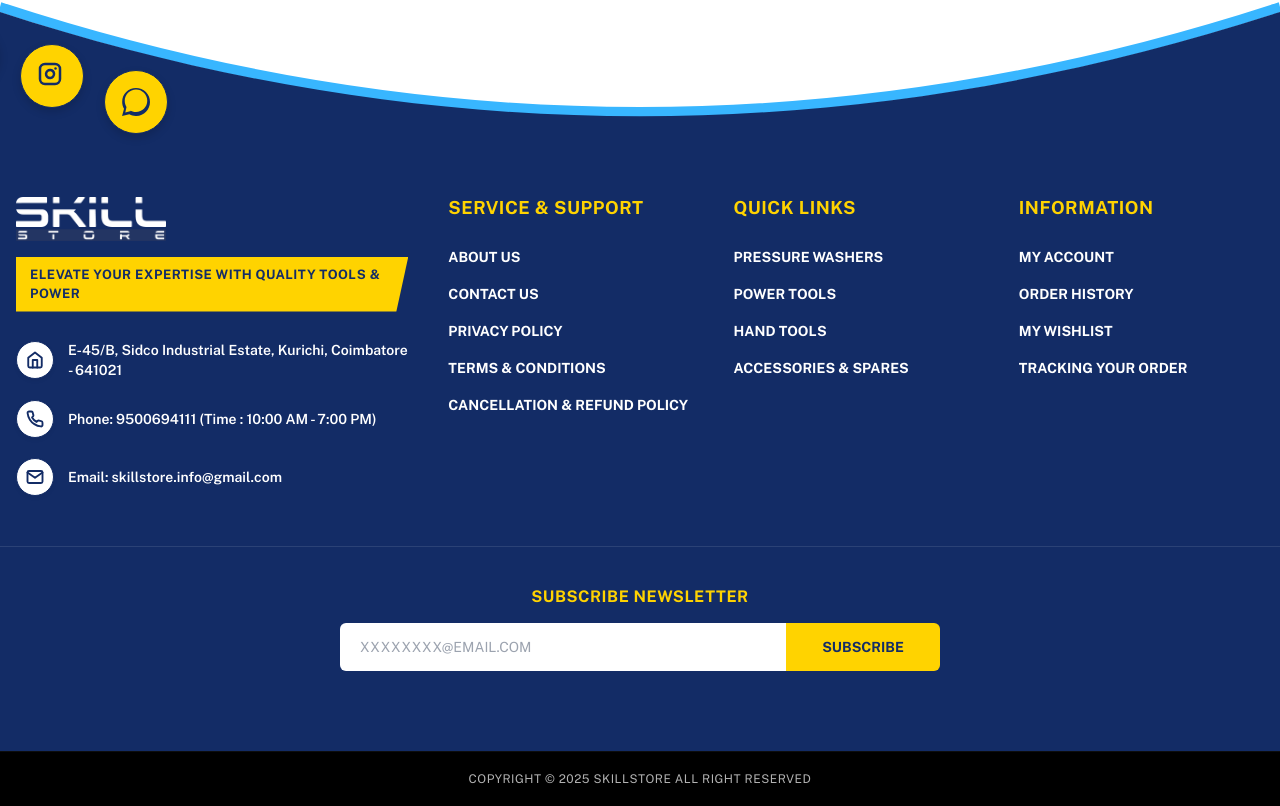
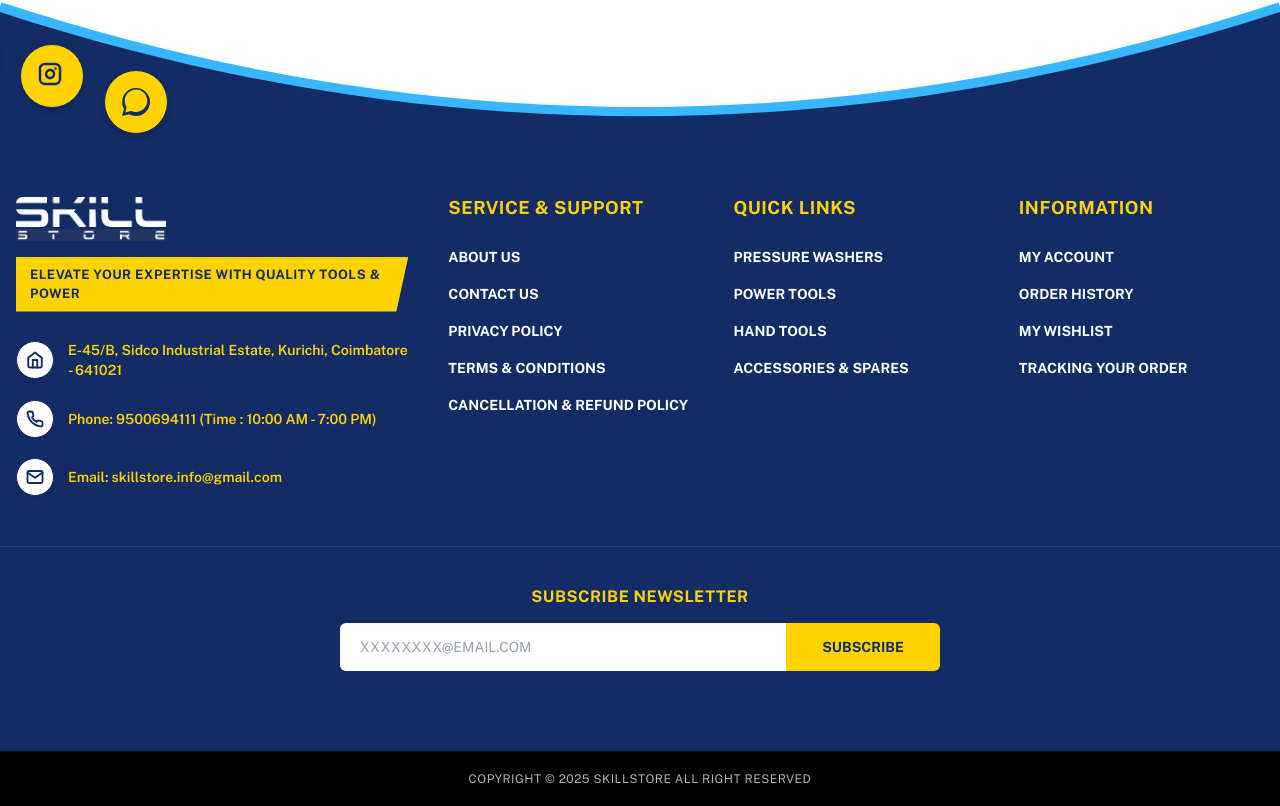
Before and after one commit to Arnav-Sharma437/Skill-store, a Next.js app: page / in a window 1280 px wide. Shown: the part 1775-2581 px from the top of the page. Built offline with nearby package versions, Linux system fonts and the light colour scheme.

Commit message:
feat: change footer contact details text color to yellow to match figma mockup exactly

```diff
--- a/src/components/home/Footer.module.css
+++ b/src/components/home/Footer.module.css
@@ -177,7 +177,7 @@
 .contactText {
   font-family: var(--font-sans);
   font-size: 14px; /* Larger text size */
-  color: #ffffff;
+  color: #ffd300; /* Yellow text matching mockup */
   line-height: 1.45;
   font-weight: 600;
 }
```
